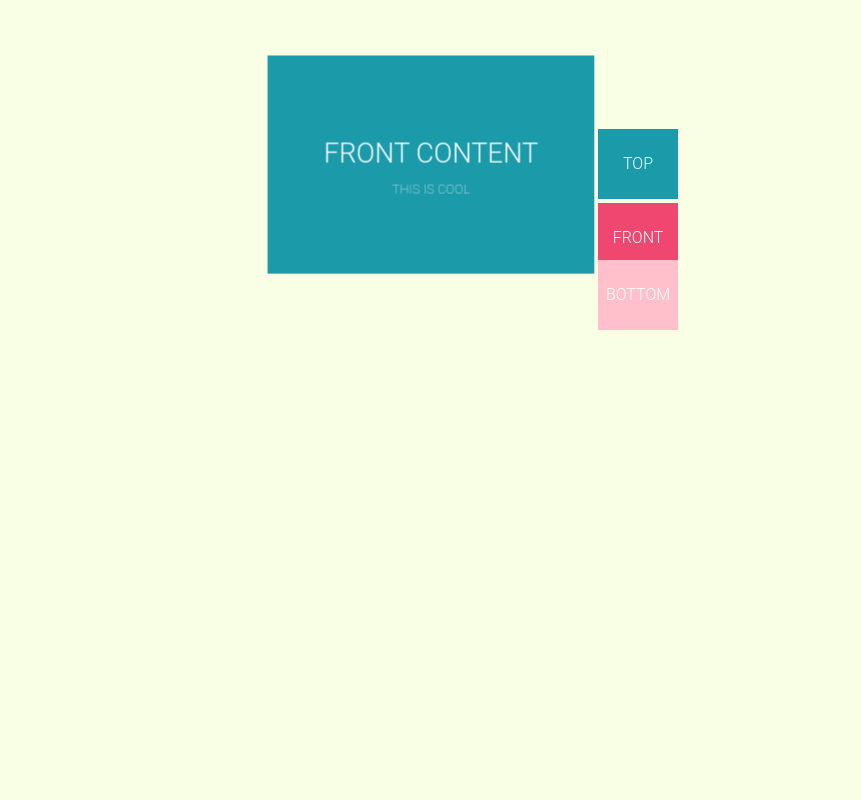
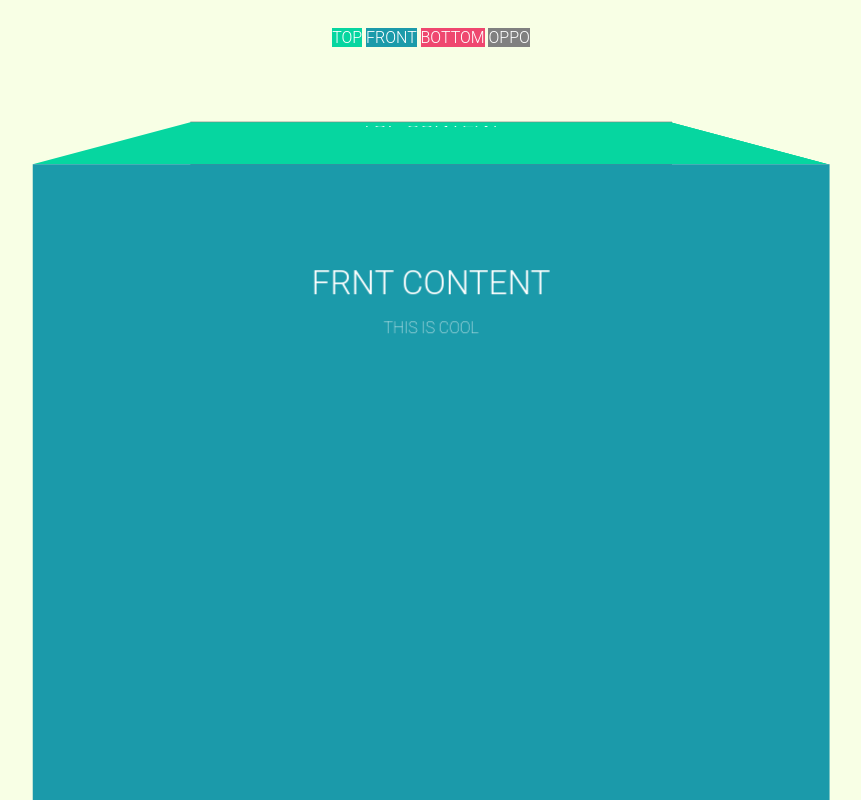
Before and after one commit to acchang/CubeTest, a plain HTML site: page index.html in a window 1280 px wide. Shown: the whole page, without its empty margins (209-1070 px from the left). Drawn offline with Linux system fonts and the light colour scheme.

Commit message:
4th side in

```diff
--- a/index.html
+++ b/index.html
@@ -4,12 +4,6 @@
 <head>
 
   <meta charset="UTF-8">
-
-<!-- these are tab icons -->
-<link rel="apple-touch-icon" type="image/png" href="https://cpwebassets.codepen.io/assets/favicon/apple-touch-icon-5ae1a0698dcc2402e9712f7d01ed509a57814f994c660df9f7a952f3060705ee.png" />
-<meta name="apple-mobile-web-app-title" content="CodePen">
-<link rel="shortcut icon" type="image/x-icon" href="https://cpwebassets.codepen.io/assets/favicon/favicon-aec34940fbc1a6e787974dcd360f2c6b63348d4b1f4e06c77743096d55480f33.ico" />
-<link rel="mask-icon" type="" href="https://cpwebassets.codepen.io/assets/favicon/logo-pin-8f3771b1072e3c38bd662872f6b673a722f4b3ca2421637d5596661b4e2132cc.svg" color="#111" />
 
   <title>Cubetester</title>
   <link href='style.css' rel='stylesheet' type='text/css'>
@@ -22,6 +16,15 @@
 
   <div class="perspective">
 
+  <label class="tab" for="tab-top">TOP</label>
+  <label class="tab" for="tab-front">FRONT</label>
+  <label class="tab" for="tab-bottom">BOTTOM</label>
+  <label class="tab" for="tab-oppo">OPPO</label>
+  <input type="radio" name="tabs" id="tab-top">
+  <input type="radio" name="tabs" id="tab-front">
+  <input type="radio" name="tabs" id="tab-bottom">
+  <input type="radio" name="tabs" id="tab-oppo">
+
   <div class="cube">
     <div class="tab-content">
       <h1>TOP CONTENT</h1>
@@ -29,7 +32,7 @@
     </div>
 
     <div class="tab-content">
-      <h1>FRONT CONTENT</h1>
+      <h1>FRNT CONTENT</h1>
       <p>THIS IS COOL</p>
     </div>
 
@@ -38,14 +41,14 @@
       <p>THIS IS SWEET</p>
     </div>
 
+    <div class="tab-content">
+      <h1>OPPO CONTENT</h1>
+      <p>THIS IS SWEET</p>
+    </div>
+
   </div>
 
-  <label class="tab" for="tab-top">TOP</label>
-  <label class="tab" for="tab-front">FRONT</label>
-  <label class="tab" for="tab-bottom">BOTTOM</label>
-  <input type="radio" name="tabs" id="tab-top">
-  <input type="radio" name="tabs" id="tab-front">
-  <input type="radio" name="tabs" id="tab-bottom">
+
 
   </div>
 
--- a/style.css
+++ b/style.css
@@ -1,11 +1,12 @@
 body {
   background: #F8FFE5;
+  /* url("images/manycubes.jpg"); */
 }
 
 .perspective {
   perspective: 76em;
   perspective-origin: 50% 50px;
-    width: 494px;
+  width: 600px;
   margin: 0 auto;
   font-family: "Roboto", sans-serif;
   font-weight: 100;
@@ -18,40 +19,47 @@ body {
 }
 
 .tab {
-    position: absolute;
-    width: 80px;
-    height: 70px;
+  position: relative;
+  right: 0;
+  line-height: 70px;
+  font-weight: 300;
   background: pink;
   right: 0;
   line-height: 70px;
   font-weight: 300;
+  width: 110px;
+  height: 110px;
 }
 .tab:nth-child(1) {
   top: -5px;
   background: #06D6A0;
 }
 .tab:nth-child(2) {
-    top: 69px;
+  top: -5px;
   background: #1B9AAA;
 }
 .tab:nth-child(3) {
-    top: 143px;
+  top: -5px;
   background: #EF476F;
+}
+.tab:nth-child(4) {
+  top: -5px;
+  background: gray;
 }
 
 .cube {
   position: relative;
   margin: 60px auto 0;
-    width: 300px;
-    height: 200px;
-    transform-origin: 0 100px;
+  width: 600px;
+  height: 600px;
+  transform-origin: 0 300px;
   transform-style: preserve-3d;
   transition: transform 0.5s ease-in;
 }
 
 .tab-content {
-    width: 300px;
-    height: 200px;
+  width: 600px;
+  height: 600px;
   position: absolute;
 }
 .tab-content h1 {
@@ -63,18 +71,23 @@ body {
   font-size: 12px;
 }
 .tab-content:nth-child(2) {
-    transform: translateZ(100px);
+  transform: translateZ(300px);
   background: #1B9AAA;
 }
 .tab-content:nth-child(1) {
-    transform: rotateX(-270deg) translateY(-100px);
+  transform: rotateX(-270deg) translateY(-300px);
   transform-origin: top left;
   background: #06D6A0;
 }
 .tab-content:nth-child(3) {
-    transform: rotateX(-90deg) translateY(100px);
+  transform: rotateX(-90deg) translateY(300px);
   transform-origin: bottom center;
   background: #EF476F;
+}
+
+.tab-content:nth-child(4) {
+  transform: rotateX(180deg) translateZ(300px);
+  background: gray;
 }
 
 #tab-top:checked ~ .cube {
@@ -88,3 +101,7 @@ body {
 #tab-bottom:checked ~ .cube {
   transform: rotateX(90deg);
 }
+
+#tab-oppo:checked ~ .cube {
+  transform: rotateX(180deg);
+}
```
Also changed, not shown: images/manycubes.jpg (added). Lines whose indentation alone changed are shown as unchanged.
